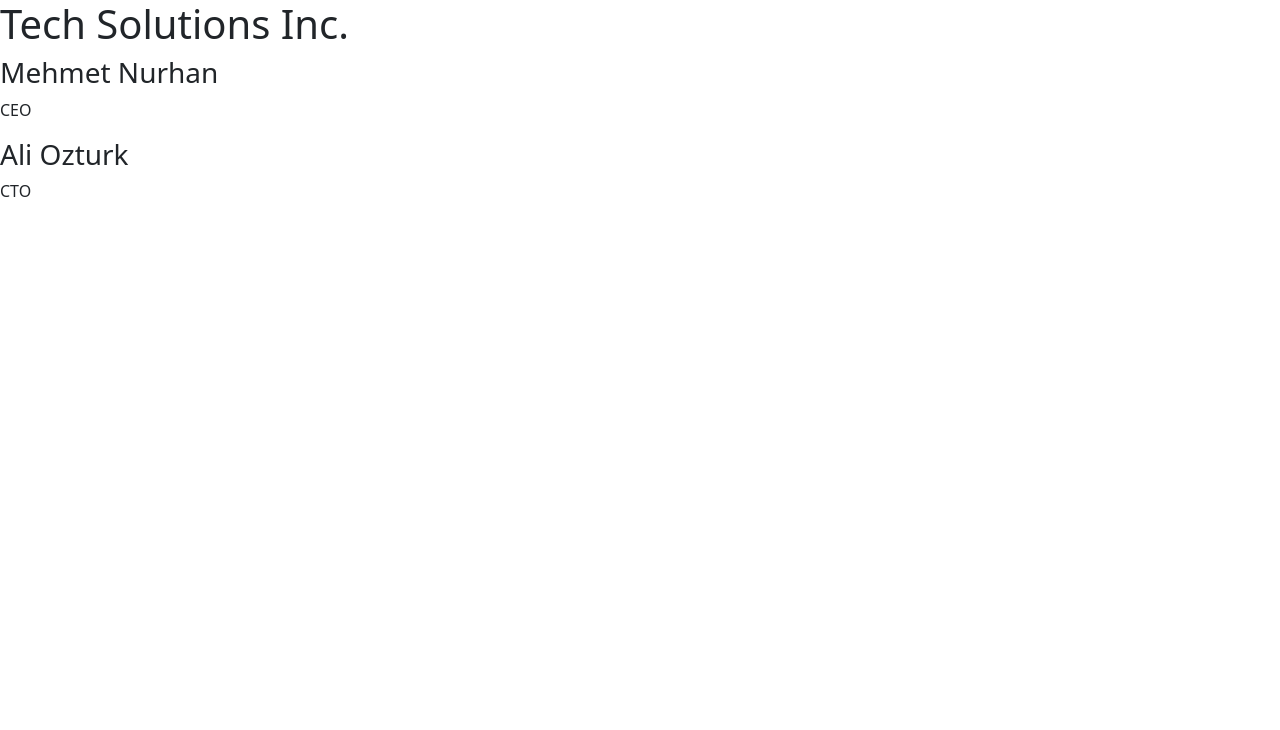
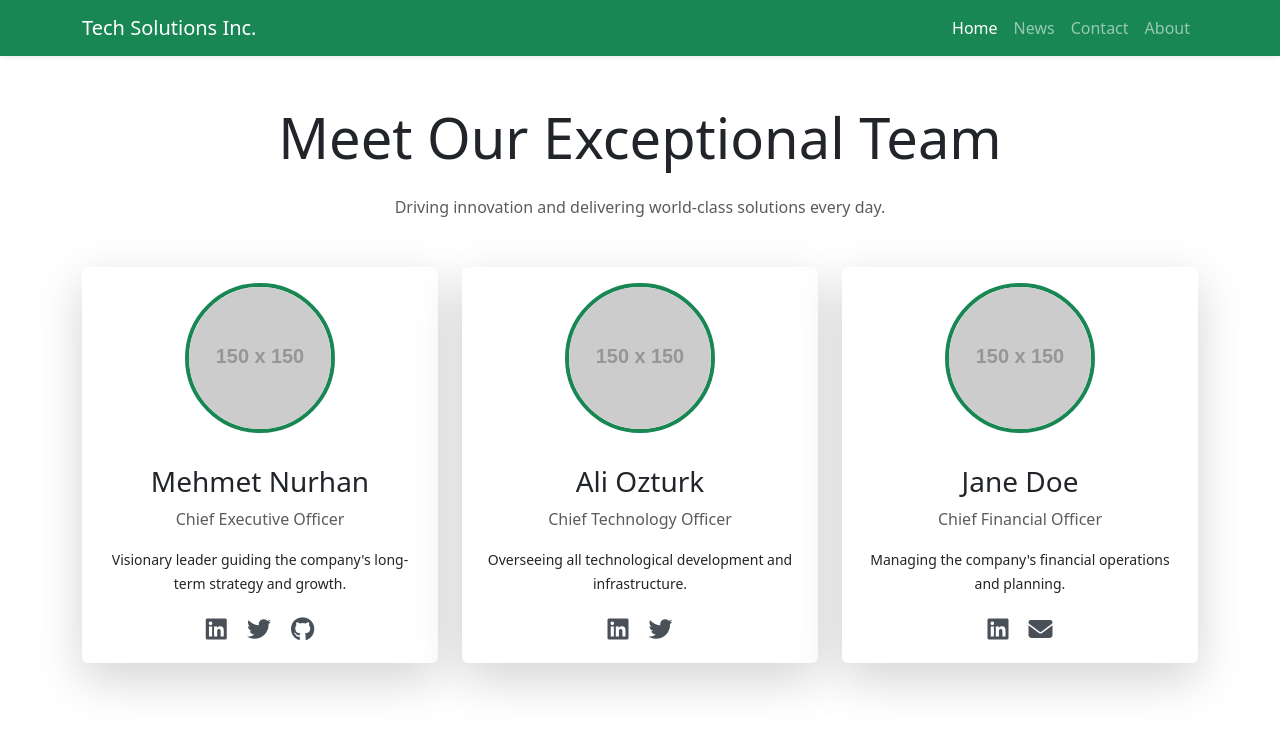
Before and after one commit to polatelmas/Web-Development-Course-Midterm, a plain HTML site: page index.html in a window 1280 px wide. Drawn offline with nearby package versions, Linux system fonts and the light colour scheme; placeholder pictures from the web are drawn by us.

Commit message:
Add features of part1 and part2

```diff
--- a/index.html
+++ b/index.html
@@ -4,21 +4,113 @@
     <meta charset="UTF-8">
     <meta name="viewport" content="width=device-width, initial-scale=1.0">
     <link rel="stylesheet" href="https://cdn.jsdelivr.net/npm/bootstrap@5.3.2/dist/css/bootstrap.min.css">
+    <link rel="stylesheet" href="https://cdnjs.cloudflare.com/ajax/libs/font-awesome/6.4.2/css/all.min.css" xintegrity="sha512-z3gLpd7yknf1YoNbCzqRKc4qyor8gaKU1qmn+CShxbuBusAN6/7pYwN+B5w2l7h7hW2v517s7eDk7nKjLg+lEw==" crossorigin="anonymous" referrerpolicy="no-referrer" />
     <title>Our Team</title>
+    <style>
+        .team-member .card-img-top {
+            width: 150px;
+            height: 150px;
+            object-fit: cover;
+            border-radius: 50%;
+            margin: 0 auto 1rem auto;
+            border: 4px solid #198754;
+        }
+        .social-links a {
+            font-size: 1.5rem;
+            margin: 0 0.5rem;
+            color: #495057;
+            transition: color 0.3s;
+        }
+        .social-links a:hover {
+            color: #198754;
+        }
+    </style>
 </head>
 <body>
-    <div class="header">
-        <h1>Tech Solutions Inc.</h1>
-    </div>
-    <div class="team-section">
-        <div class="team-member">
-            <h3>Mehmet Nurhan</h3>
-            <p>CEO</p>
+
+    <nav class="navbar navbar-expand-lg navbar-dark bg-success shadow-sm">
+        <div class="container">
+            <a class="navbar-brand" href="#">Tech Solutions Inc.</a>
+            <button class="navbar-toggler" type="button" data-bs-toggle="collapse" data-bs-target="#navbarNav" aria-controls="navbarNav" aria-expanded="false" aria-label="Toggle navigation">
+                <span class="navbar-toggler-icon"></span>
+            </button>
+            <div class="collapse navbar-collapse" id="navbarNav">
+                <ul class="navbar-nav ms-auto">
+                    <li class="nav-item">
+                        <a class="nav-link active" aria-current="page" href="#home">Home</a>
+                    </li>
+                    <li class="nav-item">
+                        <a class="nav-link" href="#news">News</a>
+                    </li>
+                    <li class="nav-item">
+                        <a class="nav-link" href="#contact">Contact</a>
+                    </li>
+                    <li class="nav-item">
+                        <a class="nav-link" href="#about">About</a>
+                    </li>
+                </ul>
+            </div>
         </div>
-        <div class="team-member">
-            <h3>Ali Ozturk</h3>
-            <p>CTO</p>
+    </nav>
+
+    <div class="container mt-5 mb-5">
+        <h1 class="text-center mb-4 display-4">Meet Our Exceptional Team</h1>
+        <p class="text-center text-muted mb-5">Driving innovation and delivering world-class solutions every day.</p>
+
+        <div class="row g-4 team-section">
+
+            <div class="col-12 col-md-6 col-lg-4 d-flex">
+                <div class="card team-member text-center shadow-lg border-0 w-100">
+                    <div class="card-body">
+                        <img src="https://placehold.co/150x150/f8f9fa/212529?text=MN" class="card-img-top" alt="Mehmet Nurhan">
+                        <h3 class="card-title mt-3">Mehmet Nurhan</h3>
+                        <p class="card-text text-muted">Chief Executive Officer</p>
+                        <p class="card-text"><small>Visionary leader guiding the company's long-term strategy and growth.</small></p>
+
+                        <div class="social-links mt-3">
+                            <a href="#" aria-label="LinkedIn"><i class="fab fa-linkedin"></i></a>
+                            <a href="#" aria-label="Twitter"><i class="fab fa-twitter"></i></a>
+                            <a href="#" aria-label="GitHub"><i class="fab fa-github"></i></a>
+                        </div>
+                    </div>
+                </div>
+            </div>
+
+            <div class="col-12 col-md-6 col-lg-4 d-flex">
+                <div class="card team-member text-center shadow-lg border-0 w-100">
+                    <div class="card-body">
+                        <img src="https://placehold.co/150x150/f8f9fa/212529?text=AO" class="card-img-top" alt="Ali Ozturk">
+                        <h3 class="card-title mt-3">Ali Ozturk</h3>
+                        <p class="card-text text-muted">Chief Technology Officer</p>
+                        <p class="card-text"><small>Overseeing all technological development and infrastructure.</small></p>
+
+                        <div class="social-links mt-3">
+                            <a href="#" aria-label="LinkedIn"><i class="fab fa-linkedin"></i></a>
+                            <a href="#" aria-label="Twitter"><i class="fab fa-twitter"></i></a>
+                        </div>
+                    </div>
+                </div>
+            </div>
+
+            <div class="col-12 col-md-6 col-lg-4 d-flex">
+                <div class="card team-member text-center shadow-lg border-0 w-100">
+                    <div class="card-body">
+                        <img src="https://placehold.co/150x150/f8f9fa/212529?text=JD" class="card-img-top" alt="Jane Doe">
+                        <h3 class="card-title mt-3">Jane Doe</h3>
+                        <p class="card-text text-muted">Chief Financial Officer</p>
+                        <p class="card-text"><small>Managing the company's financial operations and planning.</small></p>
+
+                        <div class="social-links mt-3">
+                            <a href="#" aria-label="LinkedIn"><i class="fab fa-linkedin"></i></a>
+                            <a href="#" aria-label="Email"><i class="fas fa-envelope"></i></a>
+                        </div>
+                    </div>
+                </div>
+            </div>
+
         </div>
     </div>
+
+    <script src="https://cdn.jsdelivr.net/npm/bootstrap@5.3.2/dist/js/bootstrap.bundle.min.js"></script>
 </body>
 </html>
```
